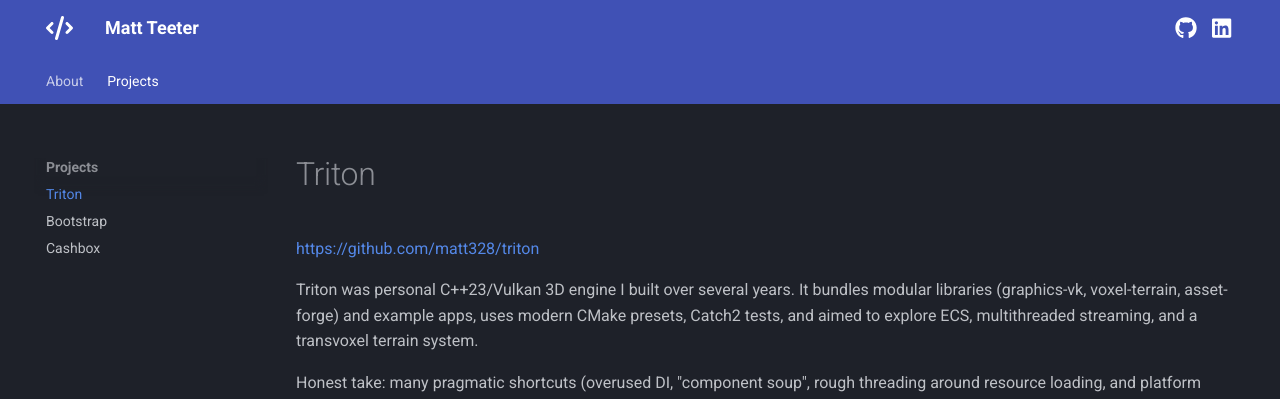
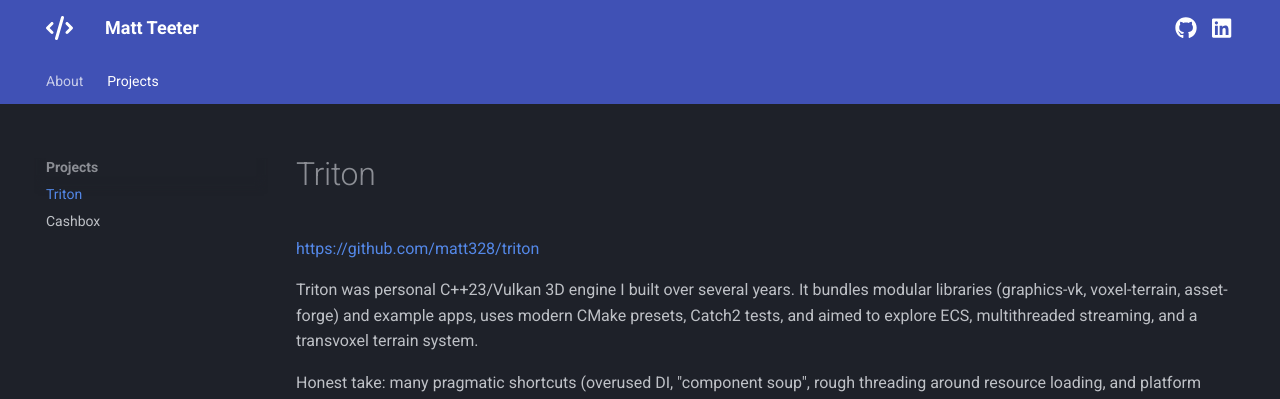
Before and after one commit to matt328/portfolio, an MkDocs documentation site: the page built from docs/triton.md, in a window 1280 px wide. Shown: the top 399 px of the page. Built offline with MkDocs 1.6.1 and Material for MkDocs 9.7.7, drawn with Linux system fonts in a browser that asks for light colours.

Commit message:
Remove Bootstrap from navigation
Removed Bootstrap entry from navigation.

```diff
--- a/mkdocs.yml
+++ b/mkdocs.yml
@@ -35,5 +35,4 @@ nav:
   - About: index.md
   - Projects:
       - Triton: triton.md
-      - Bootstrap: bootstrap.md
       - Cashbox: cashbox.md
```
